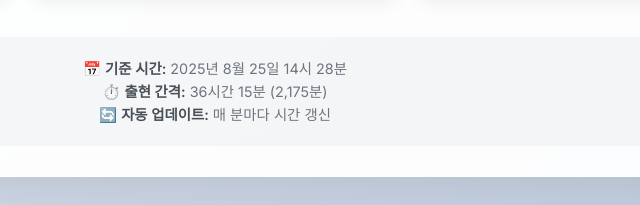
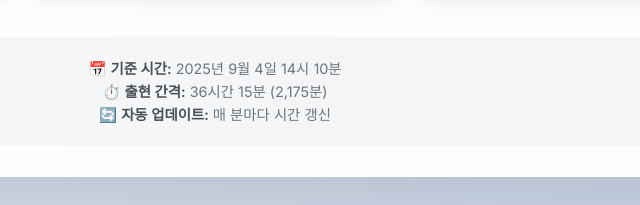
Before and after one commit to nanayus/mabinogi, a plain HTML site: page index.html in a window 1280 px wide. Shown: the part 1445-1650 px from the top of the page, 425-1065 px from the left. Drawn offline with Linux system fonts and the light colour scheme.

Commit message:
Update index.html

```diff
--- a/index.html
+++ b/index.html
@@ -410,7 +410,7 @@
         </div>
 
         <div class="info">
-            📅 <strong>기준 시간:</strong> 2025년 8월 25일 14시 28분<br>
+            📅 <strong>기준 시간:</strong> 2025년 9월 4일 14시 10분<br>
             ⏱️ <strong>출현 간격:</strong> 36시간 15분 (2,175분)<br>
             🔄 <strong>자동 업데이트:</strong> 매 분마다 시간 갱신
         </div>
```
